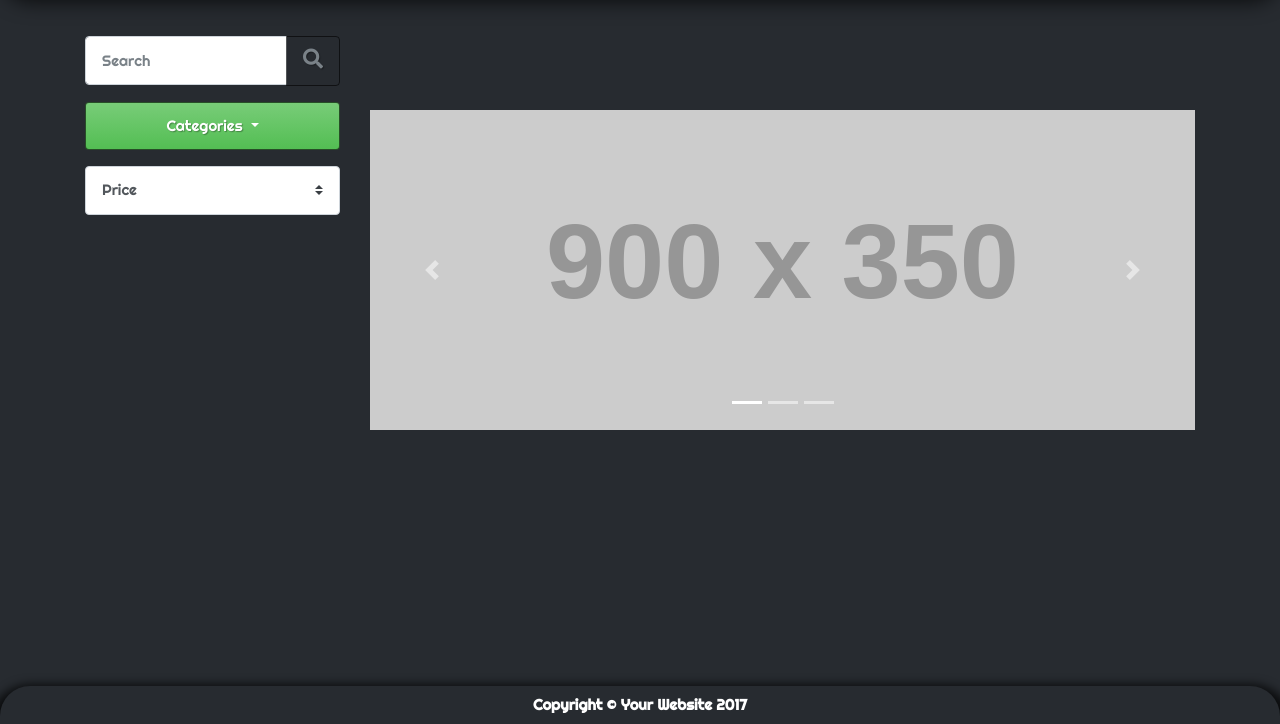
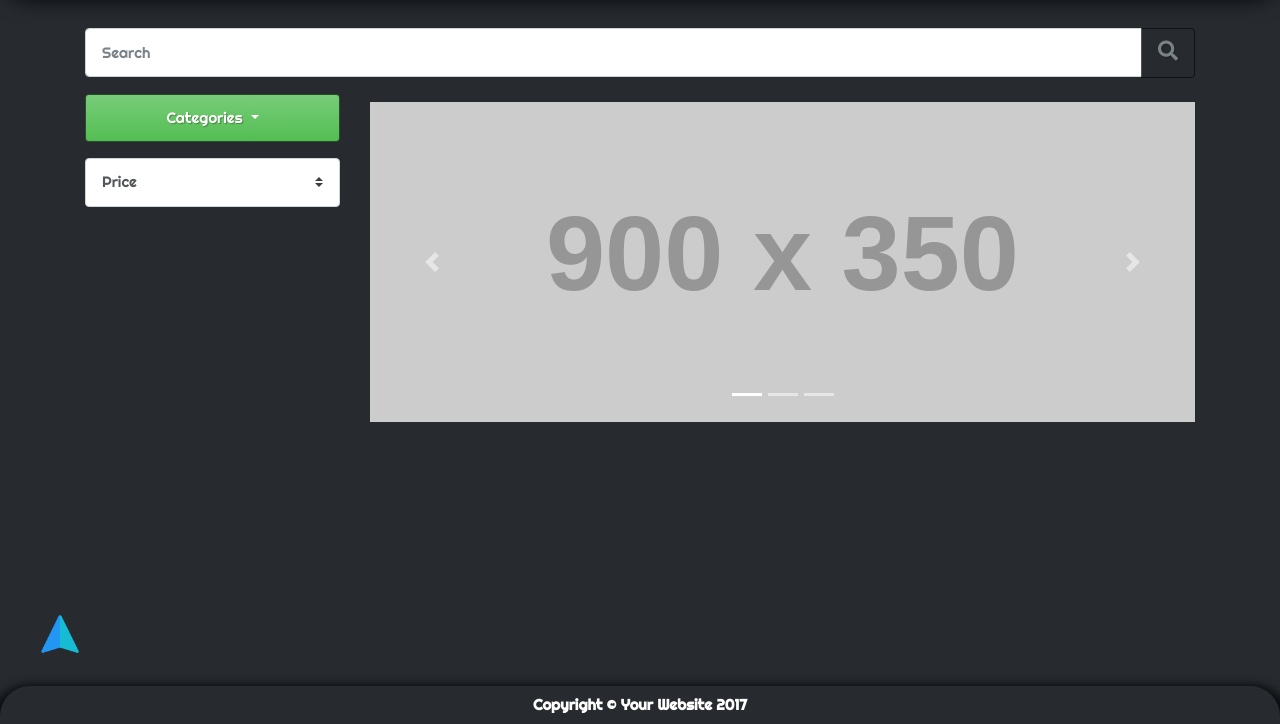
Before and after one commit to PKVilla/capstone2proj, a PHP site: page /night6/app/views/catalog2.php in a window 1280 px wide. Shown: the part 76-800 px from the top of the page. Run offline with PHP 8.4, Linux system fonts and the light colour scheme; grey boxes labelled with a size stand in for pictures from a placeholder-image service; data that the repository does not hold is empty; some libraries are stand-ins or nearby versions; some web fonts are replaced.

Commit message:
new update

```diff
--- a/app/admin/admin_add_item.php
+++ b/app/admin/admin_add_item.php
@@ -1,10 +1,10 @@
 <?php session_start(); ?>
 <?php include "admin_header.php";?>
 
-<?php if (!isset($_SESSION[])) {
+<?php if (!isset($_SESSION['admin_email'])) {
 	header("location: admin_login.php");
 }
-
+?>
 <?php require "../controllers/connect.php"; ?>
 
 	<div class="container mt-5 mb-5">
--- a/app/admin/admin_dashboard.php
+++ b/app/admin/admin_dashboard.php
@@ -1,6 +1,10 @@
 <?php session_start(); ?>
 <?php include "admin_header.php";?>
 
+<?php if (!isset($_SESSION['admin_email'])) {
+	header("location: admin_login.php");
+}
+?>
 
 <div class="container mt-5">
 <div class="card-header text-center">Dashboard</div>
--- a/app/admin/admin_header.php
+++ b/app/admin/admin_header.php
@@ -9,8 +9,9 @@
     <meta name="description" content="">
     <meta name="author" content="">
 
-    <title>Capstone Project 2</title>
+    <title>Admin</title>
 
+    <link rel="icon" type="image/svg" href="../assets/images/esr-default.png">
     <!-- Bootstrap core CSS -->
     <link href="https://fonts.googleapis.com/css?family=ZCOOL+KuaiLe" rel="stylesheet">
     <link href="../assets/css/bootstrap.min.css" rel="stylesheet">
--- a/app/admin/admin_login.php
+++ b/app/admin/admin_login.php
@@ -16,7 +16,7 @@
 			      		<label>Password</label>
 			      		<input id="password" type="password" class="form-control" name="password" placeholder="Password"></input>
 			      	</div>
-			      	<input id="btn_login" type="submit" value="Log-in" class="btn btn-outline-primary"></input>
+			      	<input id="btn_login" type="submit" value="Log-in" class="w-100 btn btn-outline-primary"></input>
 	      		</form>
 	      	</div>
       	</div>
--- a/app/assets/css/style.css
+++ b/app/assets/css/style.css
@@ -75,3 +75,13 @@ footer{
 .fas, .far{
   font-size: 20px;
 }
+
+.up{
+  /*box-shadow:1px 2px 10px rgba(0,0,0,0.70);*/
+  /*-webkit-filter: drop-shadow(50px 50px 50px #222);
+  filter: drop-shadow(50px 50px 50px #222);*/
+  width: 50px;
+  height: 40px;
+  margin-bottom: 70px;
+  margin-left: 50px;
+}
--- a/app/controllers/connect.php
+++ b/app/controllers/connect.php
@@ -3,7 +3,7 @@
 $host = "localhost";
 $db_username = "root";
 $db_password = "";
-$db_name = "demoStoreNew";
+$db_name = "mystore";
 
 $conn = mysqli_connect($host, $db_username, $db_password, $db_name);
 
--- a/app/partials/header.php
+++ b/app/partials/header.php
@@ -9,7 +9,8 @@
     <meta name="description" content="">
     <meta name="author" content="">
 
-    <title>Capstone Project 2</title>
+    <title>EatSleepRace</title>
+    <link rel="icon" type="image/svg" href="../assets/images/esr-default.png">
 
     <!-- Bootstrap core CSS -->
     <link href="https://fonts.googleapis.com/css?family=ZCOOL+KuaiLe" rel="stylesheet">
--- a/app/views/catalog2.php
+++ b/app/views/catalog2.php
@@ -6,8 +6,8 @@
 
 	<div class="container mt-5">
 		<div class="row">
-			<div class="col-lg-3">
-					<div class="input-group mt-2">
+			<div class="col-lg-12">
+					<div class="input-group">
 					  <input id="search" type="text" class="form-control" placeholder="Search" aria-label="Recipient's username" aria-describedby="button-addon2">
 					  <div class="input-group-append">
 					    <button class="btn btn-outline-secondary" type="button" id="button-addon2"><i class="fas fa-search"></i></button>
@@ -123,6 +123,10 @@
 
 <!-- </div>end of container -->
 <!-- footer -->
+
+			<div class="row justify-content-start fixed-bottom">
+	    		<a href="catalog2.php"><img class="up" src="../assets/images/arrow.png"></a>
+	    	</div>
 <?php include "../partials/footer.php";?>
 <script type="text/javascript">
 	function showCategories(categoryID,cName){
```
Also changed, not shown: app/controllers/process_login.php (+22 -7 lines), app/views/login.php (+8 -8 lines), app/assets/images/arrow.png (added).
